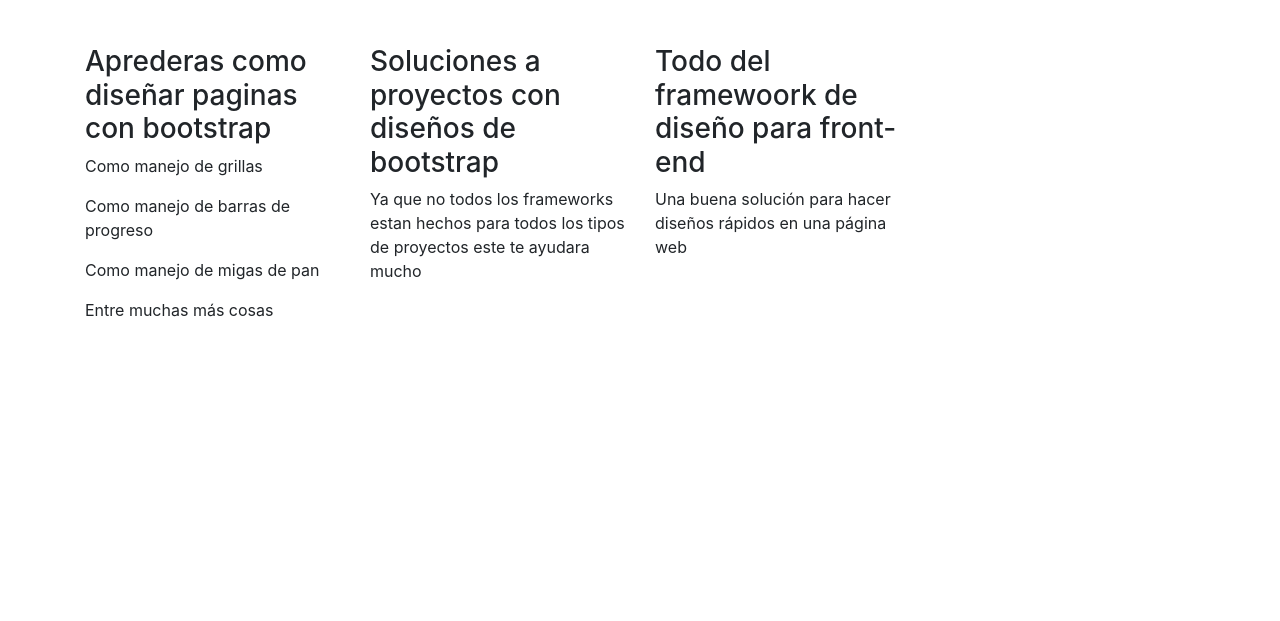
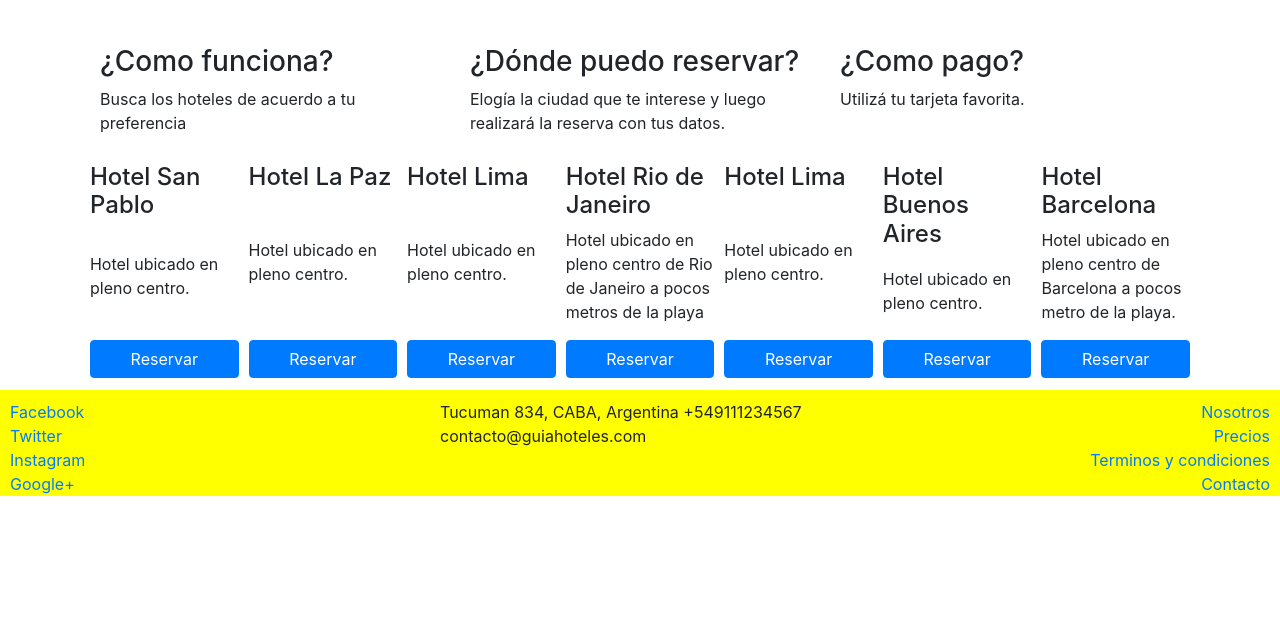
Before and after one commit to Santiago29-6/Curso-boostrap, a website: page index.html in a window 1280 px wide. Shown: the part 179-800 px from the top of the page. Drawn offline with nearby package versions, Linux system fonts and the light colour scheme.

Commit message:
Manejo de flex

```diff
--- /dev/null
+++ b/css/main.css
@@ -0,0 +1,19 @@
+.jumbotron{
+    background-color: yellow;
+    color: black;
+}
+footer{
+    padding: 10px 10px 0 10px;
+    background-color: yellow;
+    margin-bottom: 0px;
+    margin-top: 10px;
+}
+.card-hotel{
+    flex: 1 150px;
+    padding: 2px 5px 2px 5px;
+    margin-top: 10px;
+}
+.btn-reserva{
+    width: 100%;
+
+}
--- a/index.html
+++ b/index.html
@@ -7,36 +7,108 @@
 
     <!-- Bootstrap CSS -->
     <link rel="stylesheet" href="node_modules/bootstrap/dist/css/bootstrap.min.css">
-
-    <title>Curso bootstrap</title>
+    <link rel="stylesheet" href="css/main.css">
+    <title>Hoteles</title>
   </head>
   <body>
-    <h1 class="jumbotron">Curso Bootstrap</h1>
+    <h1 class="jumbotron">Hoteles</h1>
     <div class="container">
-      <div class="row">
-        <div class="col-sm-3">
+      <div class="d-flex">
+        <div class="col-sm-4">
           <p>
-            <h3>Aprederas como diseñar paginas con bootstrap</h3>
-            <p>Como manejo de grillas</p>
-            <p>Como manejo de barras de progreso</p>
-            <p>Como manejo de migas de pan</p>
-            <p>Entre muchas más cosas</p>
+            <h3>¿Como funciona?</h3>
+            <p>Busca los hoteles de acuerdo a tu preferencia</p>
           </p>
         </div>
-        <div class="col-sm-3">
+        <div class="col-sm-4">
           <p>
-            <h3>Soluciones a proyectos con diseños de bootstrap</h3>
-              <p>Ya que no todos los frameworks estan hechos para todos los tipos de proyectos este te ayudara mucho</p>
+            <h3>¿Dónde puedo reservar?</h3>
+              <p>Elogía la ciudad que te interese y luego realizará la reserva con tus datos.</p>
           </p>
         </div>
-        <div class="col-sm-3">
+        <div class="col-sm-4">
           <p>
-            <h3>Todo del framewoork de diseño para front-end</h3>
-            <p>Una buena solución para hacer diseños rápidos en una página web</p>
+            <h3>¿Como pago?</h3>
+            <p>Utilizá tu tarjeta favorita.</p>
           </p>
         </div>
       </div>
+      <div class="d-flex flex-row-reverse flex-wrap">
+        <div class="card-hotel d-flex flex-column justify-content-between">
+          <h4>Hotel Barcelona</h4>
+          <p>Hotel ubicado en pleno centro de Barcelona a pocos metro de la playa.</p>
+          <div>
+            <button class="btn btn-primary btn-reserva">Reservar</button>
+          </div>
+        </div>
+        <div class="card-hotel d-flex flex-column justify-content-between">
+          <h4>Hotel Buenos Aires</h4>
+          <p>Hotel ubicado en pleno centro.</p>
+          <div>
+            <button class="btn btn-primary btn-reserva">Reservar</button>
+          </div>
+        </div>
+        <div class="card-hotel d-flex flex-column justify-content-between">
+          <h4>Hotel Lima</h4>
+          <p>Hotel ubicado en pleno centro.</p>
+          <div>
+            <button class="btn  btn-primary btn-reserva">Reservar</button>
+          </div>
+        </div>
+        <div class="card-hotel d-flex flex-column justify-content-between">
+          <h4>Hotel Rio de Janeiro</h4>
+          <p>Hotel ubicado en pleno centro de Rio de Janeiro a pocos metros de la playa</p>
+          <div>
+            <button class="btn  btn-primary btn-reserva">Reservar</button>
+          </div>
+        </div>
+        <div class="card-hotel d-flex flex-column justify-content-between">
+          <h4>Hotel Lima</h4>
+          <p>Hotel ubicado en pleno centro.</p>
+          <div>
+            <button class="btn  btn-primary btn-reserva">Reservar</button>
+          </div>
+        </div>
+        <div class="card-hotel d-flex flex-column justify-content-between">
+          <h4>Hotel La Paz</h4>
+          <p>Hotel ubicado en pleno centro.</p>
+          <div>
+            <button class="btn btn-primary btn-reserva">Reservar</button>
+          </div>
+        </div>
+        <div class="card-hotel d-flex flex-column justify-content-between">
+          <h4>Hotel San Pablo</h4>
+          <p>Hotel ubicado en pleno centro.</p>
+          <div>
+            <button class="btn btn-primary btn-reserva">Reservar</button>
+          </div>
+        </div>
+      </div>
     </div>
+
+    <footer>
+      <div class="row">
+        <div class="col-sm-4 d-flex flex-column">
+          <a href="http://www.facebook.com">Facebook</a>
+          <a href="http://www.twitter.com">Twitter</a>
+          <a href="http://www.instagram.com">Instagram</a>
+          <a href="http://www.google.com">Google+</a>
+        </div>
+        <div class="col-sm-4 d-flex flex-column">
+          <address>
+            Tucuman 834, CABA, Argentina
+            +549111234567
+            contacto@guiahoteles.com
+          </address>
+        </div>
+        <div class="col-sm-4 d-flex flex-column align-items-end">
+          <a href="http://www.facebook.com">Nosotros</a>
+          <a href="http://www.twitter.com">Precios</a>
+          <a href="http://www.instagram.com">Terminos y condiciones</a>
+          <a href="http://www.google.com">Contacto</a>
+        </div>
+      </div>
+    </footer>
 
     <!-- Optional JavaScript -->
     <!-- jQuery first, then Popper.js, then Bootstrap JS -->
```
